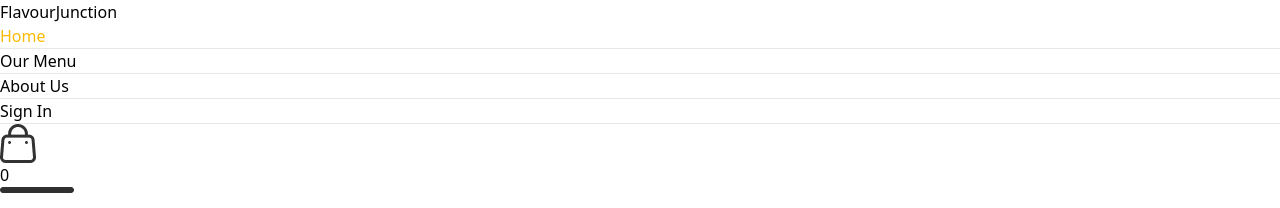
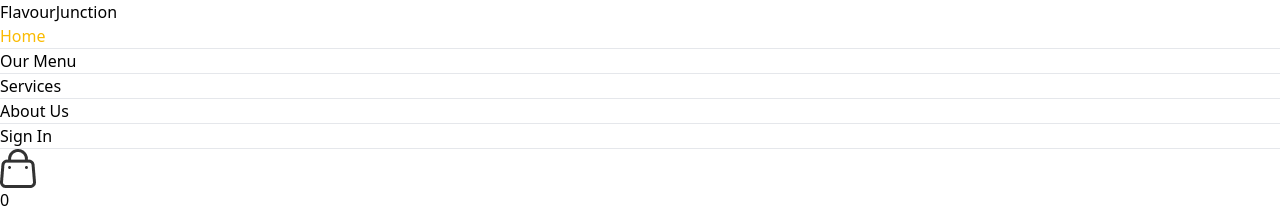
Before and after one commit to Shuvam-2000/FlavourJunction, a React (Vite) app: page / in a window 1280 px wide. Shown: the top 208 px of the page. Built offline with nearby package versions, Linux system fonts and the light colour scheme.

Commit message:
added services page to the navbar and sidebar

```diff
--- a/src/components/Header.jsx
+++ b/src/components/Header.jsx
@@ -37,6 +37,10 @@ const Header = () => {
             <li className="hover:text-[#fabb02]">Our Menu</li>
             <hr className="w-3/2 border-none h-[1.5px] bg-[#fabb02] hidden"/>
           </NavLink>
+          <NavLink to='/services'>
+            <li className="hover:text-[#fabb02]">Services</li>
+            <hr className="w-3/2 border-none h-[1.5px] bg-[#fabb02] hidden"/>
+          </NavLink>
           <NavLink to='/aboutus'>
             <li className="hover:text-[#fabb02]">About Us</li>
             <hr className="w-3/2 border-none h-[1.5px] bg-[#fabb02] hidden"/>
@@ -60,6 +64,9 @@ const Header = () => {
             </NavLink>
             <NavLink to='/exploremore'>
               <li className="hover:text-[#fabb02]" onClick={() => setSideBar(!showSideBar)}>Our Menu</li>
+            </NavLink>
+            <NavLink to='/services'>
+              <li className="hover:text-[#fabb02]" onClick={() => setSideBar(!showSideBar)}>Services</li>
             </NavLink>
             <NavLink to='/aboutus'>
               <li className="hover:text-[#fabb02]" onClick={() => setSideBar(!showSideBar)}>About Us</li>
```
